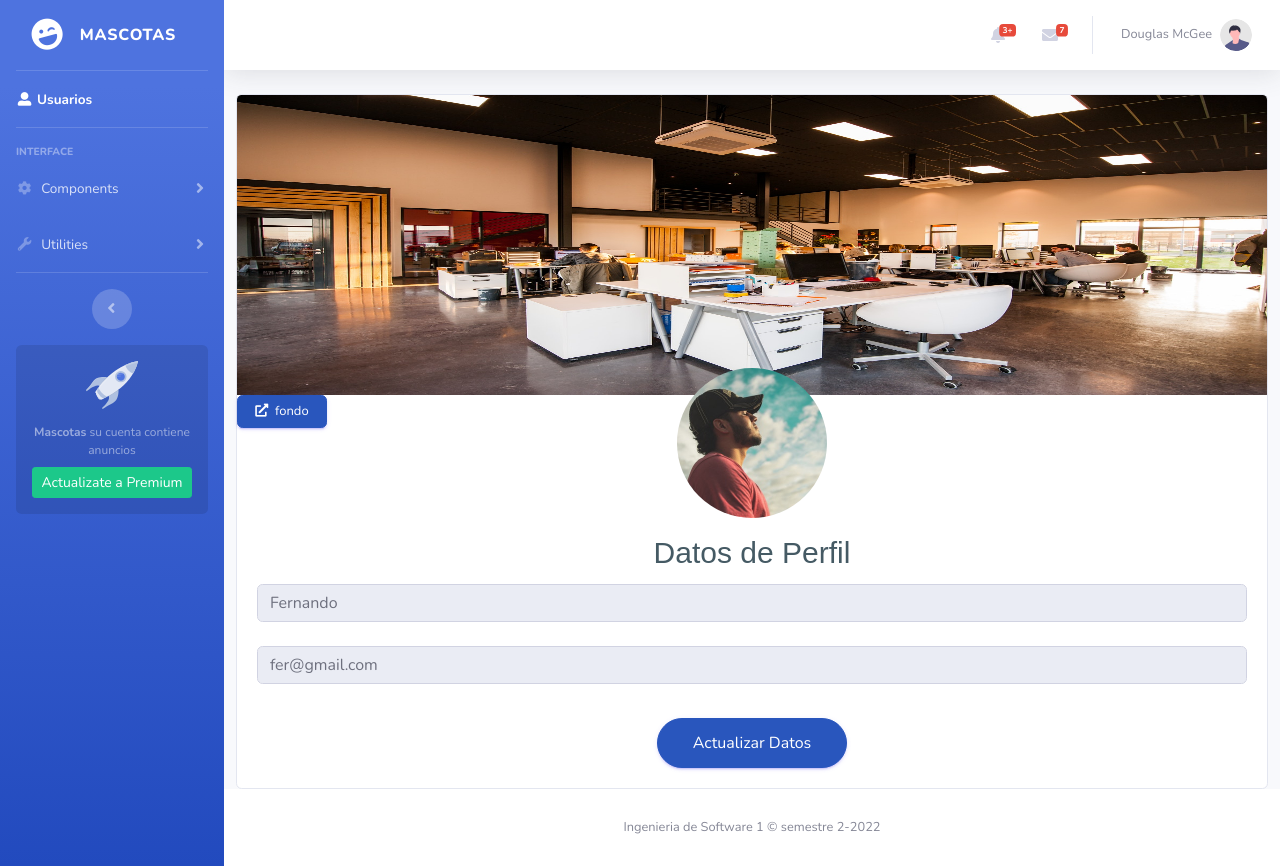
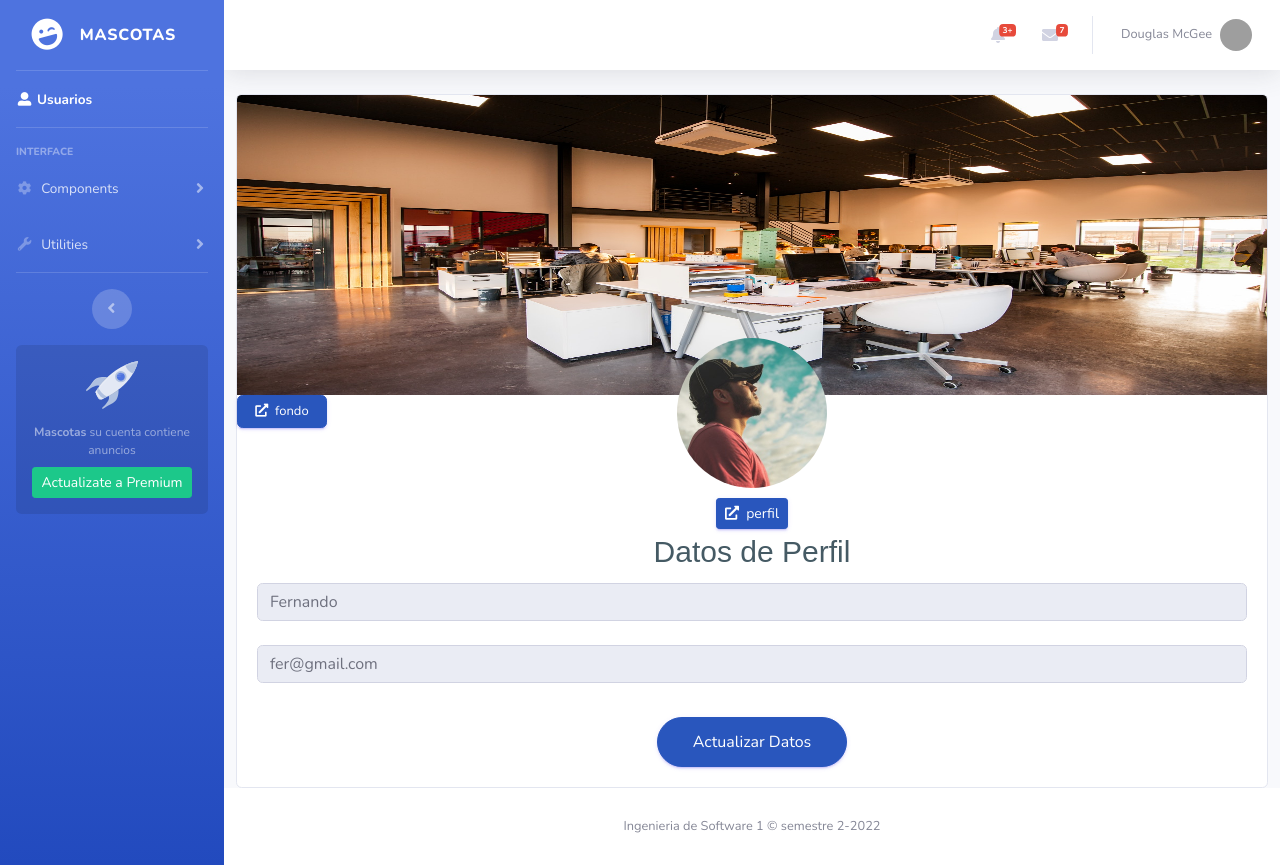
Before and after one commit to jose-fernando-carrasco/proyecto-grupal-sw1, a Laravel app: page /users/show/1 in a window 1280 px wide. Run offline with Laravel 8, Linux system fonts and the light colour scheme; data comes from the database, SQL or seed files in the repository; data that the repository does not hold is empty; some libraries are stand-ins or nearby versions; grey boxes are pictures that could not be loaded.

Commit message:
No olvidar hacer el storage:link

```diff
--- a/app/Http/Controllers/UserController.php
+++ b/app/Http/Controllers/UserController.php
@@ -36,7 +36,7 @@ class UserController extends Controller
         }else{
             $imagen = $request->file('file')->store('public/perfiles');
             $imagen = Storage::url($imagen);
-            $user->photo = 'storage/'.$imagen;
+            $user->photo = $imagen;
         }
         $user->update();
         return redirect()->route('users.show',auth()->user());
--- a/public/css/users/show.css
+++ b/public/css/users/show.css
@@ -22,8 +22,8 @@
 }
 
 .pro-img {
-    margin-top: -80px;
-    margin-bottom: 20px;
+    margin-top: -110px;
+    margin-bottom: 10px;
     border-radius: 100px;
     width: 150px;
 }
--- a/resources/views/layouts/index.blade.php
+++ b/resources/views/layouts/index.blade.php
@@ -163,7 +163,7 @@
                         <li class="nav-item dropdown no-arrow">
                             <a class="nav-link dropdown-toggle" href="#" id="userDropdown" role="button" data-toggle="dropdown" aria-haspopup="true" aria-expanded="false">
                                 <span class="mr-2 d-none d-lg-inline text-gray-600 small">Douglas McGee</span>
-                                <img class="img-profile rounded-circle" src="{{asset('img/undraw_profile.svg')}}">
+                                <img class="img-profile rounded-circle" src="{{asset(Auth()->user()->photo)}}">
                             </a>
                             <!-- Dropdown - User Information -->
                             <div class="dropdown-menu dropdown-menu-right shadow animated--grow-in" aria-labelledby="userDropdown">
--- a/resources/views/users/show.blade.php
+++ b/resources/views/users/show.blade.php
@@ -45,6 +45,32 @@
 
             <div class="card-body little-profile text-center">
                 <img class="pro-img" src="{{asset($user->photo)}}" alt="user">
+                <div></div>
+                <a class="btn btn-primary mb-2 btn-sm" data-toggle="modal" data-target="#subir-perfil"><i class="fas fa-external-link-alt"></i>&nbsp perfil</a>
+                <!-- Modal -->
+                <div class="modal fade" id="subir-perfil" data-backdrop="static" data-keyboard="false" tabindex="-1" aria-labelledby="subir-perfilLabel" aria-hidden="true">
+                    <div class="modal-dialog">
+                        <div class="modal-content">
+                            <div class="modal-header">
+                                <h5 class="modal-title" id="subir-perfilLabel">Subiendo Foto de Perfil</h5>
+                                <button type="button" class="close" data-dismiss="modal" aria-label="Close"><span aria-hidden="true">&times;</span></button>
+                            </div>
+
+                            <form action="{{route('users.subirFoto')}}" method="post" enctype="multipart/form-data">
+                                @csrf
+                                <div class="modal-body">
+                                    <input type="file" name="file" accept="image/*">
+                                    <input type="hidden" name="tipo" value="perfil">
+                                </div>
+                                <div class="modal-footer">
+                                    <button type="button" class="btn btn-secondary" data-dismiss="modal">Cerrar</button>
+                                    <button type="submit" class="btn btn-primary">Actualizar</button>
+                                </div>
+                            </form>
+                        </div>
+                    </div>
+                </div>
+
                 <h3 class="m-b-0">Datos de Perfil</h3>
 
                 <input type="text" class="form-control mb-4 mt-3" value="{{$user->name}}" readonly>
```
